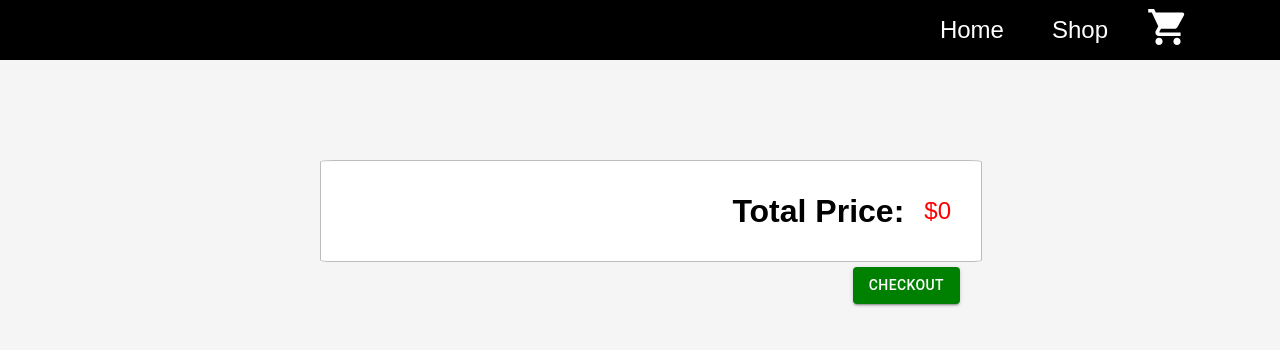
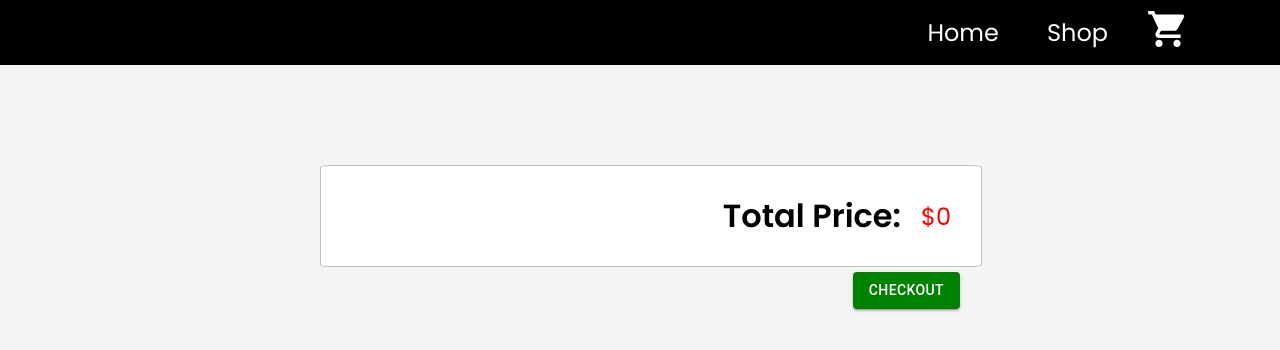
Before and after one commit to corygrewohl/shopping-cart, a React (Vite) app in the folder shopping-cart/: page /cart in a window 1280 px wide. Shown: the top 350 px of the page. Built offline with nearby package versions, Linux system fonts and the light colour scheme.

Commit message:
fixed custom google fonts not working.

```diff
--- /dev/null
+++ b/shopping-cart/src/Components/styles/Fonts.css
@@ -0,0 +1 @@
+@import url('https://fonts.googleapis.com/css2?family=Poppins:wght@100;200;300;400;500;600&display=swap');
--- a/shopping-cart/src/Components/styles/Global.ts
+++ b/shopping-cart/src/Components/styles/Global.ts
@@ -1,8 +1,6 @@
 import { createGlobalStyle } from "styled-components";
 
 const GlobalStyles = createGlobalStyle`
-@import url('https://fonts.googleapis.com/css2?family=Poppins:ital,wght@0,100;0,200;0,300;0,400;0,500;0,600;0,700;0,800;0,900;1,100;1,200;1,300;1,400;1,500;1,600;1,700;1,800;1,900&display=swap');
-
 * {
     margin: 0;
     padding: 0;
--- a/shopping-cart/src/main.tsx
+++ b/shopping-cart/src/main.tsx
@@ -1,6 +1,7 @@
 import React from 'react'
 import ReactDOM from 'react-dom/client'
 import RouteSwitch from './RouteSwitch'
+import './Components/styles/Fonts.css'
 
 ReactDOM.createRoot(document.getElementById('root') as HTMLElement).render(
   <React.StrictMode>
```
